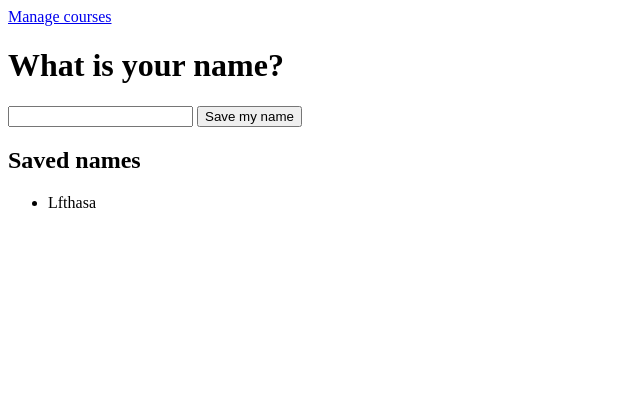
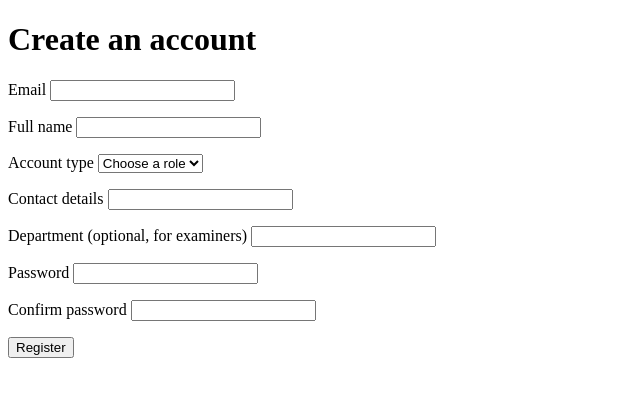
Before and after one commit to 23f2002196-netizen/MAD-1-Project, a Flask app: page / in a window 1280 px wide. Shown: the top 397 px of the page, without its empty margins (0-640 px from the left). Run offline with Flask 3, Linux system fonts and the light colour scheme; data comes from the database, SQL or seed files in the repository.

Commit message:
added admin login creation function; user registration function and the htm for the home pade where the login and register stuff goes

```diff
--- a/app.py
+++ b/app.py
@@ -1,8 +1,11 @@
 from contextlib import closing
+import getpass
 from pathlib import Path
 import sqlite3
+import re
 
-from flask import Flask, redirect, render_template, request, url_for
+from flask import Flask, redirect, render_template, request, url_for, request
+from werkzeug.security import generate_password_hash
 
 app = Flask(__name__)
 database_path = Path(__file__).parent / "examinationapp.db"
@@ -263,29 +266,6 @@ with closing(sqlite3.connect(database_path)) as database:
     database.commit()
 
 
-@app.route("/", methods=["GET", "POST"])
-def home():
-    with closing(sqlite3.connect(database_path)) as database:
-        if request.method == "POST":
-            name = request.form.get("name", "").strip()
-
-            if not name or len(name) > 100:
-                return "Enter a name between 1 and 100 characters.", 400
-
-            database.execute(
-                "INSERT INTO person (name) VALUES (?)",
-                (name,)
-            )
-            database.commit()
-
-            return redirect(url_for("home"))
-
-        names = database.execute(
-            "SELECT name FROM person ORDER BY id DESC"
-        ).fetchall()
-
-    return render_template("index.html", names=names)
-
 @app.route("/admin/courses", methods=["GET", "POST"])
 def admin_courses():
     error = None
@@ -335,3 +315,212 @@ def admin_courses():
         courses=courses,
         error=error
     )
+
+@app.cli.command("create-admin")
+def create_admin():
+    with closing(sqlite3.connect(database_path)) as database:
+        database.execute("PRAGMA foreign_keys = ON")
+
+        existing_admin = database.execute(
+            "SELECT user_id FROM users WHERE role = ?",
+            ("Admin",)
+        ).fetchone()
+
+        if existing_admin:
+            print("An admin already exists. No changes made.")
+            return
+
+        email = input("Admin email: ").strip().lower()
+        password = getpass("Admin password: ")
+        confirmation = getpass("Confirm password: ")
+
+        if not email or not password:
+            print("Email and password are required.")
+            return
+
+        if password != confirmation:
+            print("Passwords do not match. No account created.")
+            return
+
+        password_hash = generate_password_hash(password)
+
+        try:
+            database.execute(
+                """
+                INSERT INTO users (email, password_hash, role)
+                VALUES (?, ?, ?)
+                """,
+                (email, password_hash, "Admin")
+            )
+            database.commit()
+
+        except sqlite3.IntegrityError:
+            print("Account creation failed. Check whether the email exists.")
+            return
+
+        print("Admin account created.")
+
+def create_student(email, password, name, contact_details=""):
+    return _create_account(
+        email=email,
+        password=password,
+        name=name,
+        contact_details=contact_details,
+        role="Student"
+    )
+
+def create_examiner(
+    email, password, name, contact_details="", department=""
+):
+    return _create_account(
+        email=email,
+        password=password,
+        name=name,
+        contact_details=contact_details,
+        role="Examiner",
+        department=department
+    )
+
+def _create_account(
+    email, password, name, contact_details, role, department=""
+):
+    # Normalize text, but preserve the password exactly as entered.
+    email = email.strip().lower()
+    name = name.strip()
+    contact_details = contact_details.strip()
+    department = department.strip()
+
+    if role not in ("Student", "Examiner"):
+        raise ValueError("Only students and examiners can register.")
+
+    if not email:
+        raise ValueError("Email is required.")
+
+    if not password:
+        raise ValueError("Password is required.")
+
+    if not 1 <= len(name) <= 150:
+        raise ValueError("Name must contain 1 to 150 characters.")
+
+    if len(department) > 100:
+        raise ValueError("Department must be at most 100 characters.")
+
+    with closing(sqlite3.connect(database_path)) as database:
+        database.execute("PRAGMA foreign_keys = ON")
+
+        with database:
+            existing_user = database.execute(
+                "SELECT user_id FROM users WHERE email = ?",
+                (email,)
+            ).fetchone()
+
+            if existing_user:
+                raise ValueError("An account with this email already exists.")
+
+            password_hash = generate_password_hash(password)
+
+            cursor = database.execute(
+                """
+                INSERT INTO users (email, password_hash, role)
+                VALUES (?, ?, ?)
+                """,
+                (email, password_hash, role)
+            )
+
+            user_id = cursor.lastrowid
+
+            if role == "Student":
+                database.execute(
+                    """
+                    INSERT INTO student (
+                        user_id, name, contact_details, status
+                    )
+                    VALUES (?, ?, ?, ?)
+                    """,
+                    (user_id, name, contact_details, "Active")
+                )
+
+            else:
+                database.execute(
+                    """
+                    INSERT INTO examiner_profile (
+                        user_id, name, contact_details, department, status
+                    )
+                    VALUES (?, ?, ?, ?, ?)
+                    """,
+                    (
+                        user_id, name, contact_details,
+                        department, "Pending"
+                    )
+                )
+
+    return user_id
+
+@app.route("/", methods=["GET", "POST"])
+def home():
+    error = None
+    values = {}
+
+    if request.method == "POST":
+        # Keep non-password values so errors don't erase the form.
+        values = {
+            "email": request.form.get("email", "").strip().lower(),
+            "name": request.form.get("name", "").strip(),
+            "contact_details": request.form.get(
+                "contact_details", ""
+            ).strip(),
+            "department": request.form.get("department", "").strip(),
+            "role": request.form.get("role", "")
+        }
+
+        password = request.form.get("password", "")
+        confirmation = request.form.get("confirm_password", "")
+
+        if values["role"] not in ("Student", "Examiner"):
+            error = "Choose Student or Examiner."
+
+        elif not re.fullmatch(
+            r"[^@\s]+@[^@\s]+\.[^@\s]+", values["email"]
+        ):
+            error = "Enter a valid email address."
+
+        elif password != confirmation:
+            error = "Passwords do not match."
+
+        else:
+            try:
+                if values["role"] == "Student":
+                    create_student(
+                        email=values["email"],
+                        password=password,
+                        name=values["name"],
+                        contact_details=values["contact_details"]
+                    )
+
+                else:
+                    create_examiner(
+                        email=values["email"],
+                        password=password,
+                        name=values["name"],
+                        contact_details=values["contact_details"],
+                        department=values["department"]
+                    )
+
+            except ValueError as exception:
+                error = str(exception)
+
+            except sqlite3.IntegrityError:
+                error = (
+                    "Registration could not be completed. "
+                    "The email may already be registered."
+                )
+
+            else:
+                return redirect(url_for("home", created="1"))
+
+    return render_template(
+        "index.html",
+        error=error,
+        values=values,
+        created=request.args.get("created") == "1"
+    )
--- a/templates/index.html
+++ b/templates/index.html
@@ -2,23 +2,93 @@
 <html lang="en">
 <head>
     <meta charset="utf-8">
-    <title>Name saver</title>
+    <title>Register</title>
 </head>
 <body>
-    <a href="{{ url_for('admin_courses') }}">Manage courses</a>
-    <h1>What is your name?</h1>
+    <h1>Create an account</h1>
+
+    {% if created %}
+        <p>
+            Account created. Examiner accounts need admin approval
+            before dashboard access.
+        </p>
+    {% endif %}
+
+    {% if error %}
+        <p role="alert">{{ error }}</p>
+    {% endif %}
 
     <form method="post">
-        <input name="name" maxlength="100" required>
-        <button type="submit">Save my name</button>
+        <p>
+            <label>
+                Email
+                <input type="email" name="email" required
+                       value="{{ values.get('email', '') }}">
+            </label>
+        </p>
+
+        <p>
+            <label>
+                Full name
+                <input type="text" name="name" maxlength="150"
+                       required value="{{ values.get('name', '') }}">
+            </label>
+        </p>
+
+        <p>
+            <label>
+                Account type
+                <select name="role" required>
+                    <option value="">Choose a role</option>
+                    <option value="Student"
+                        {% if values.get('role') == 'Student' %}
+                            selected
+                        {% endif %}>
+                        Student
+                    </option>
+                    <option value="Examiner"
+                        {% if values.get('role') == 'Examiner' %}
+                            selected
+                        {% endif %}>
+                        Examiner
+                    </option>
+                </select>
+            </label>
+        </p>
+
+        <p>
+            <label>
+                Contact details
+                <input type="text" name="contact_details"
+                       value="{{ values.get('contact_details', '') }}">
+            </label>
+        </p>
+
+        <p>
+            <label>
+                Department (optional, for examiners)
+                <input type="text" name="department" maxlength="100"
+                       value="{{ values.get('department', '') }}">
+            </label>
+        </p>
+
+        <p>
+            <label>
+                Password
+                <input type="password" name="password"
+                       autocomplete="new-password" required>
+            </label>
+        </p>
+
+        <p>
+            <label>
+                Confirm password
+                <input type="password" name="confirm_password"
+                       autocomplete="new-password" required>
+            </label>
+        </p>
+
+        <button type="submit">Register</button>
     </form>
-
-    <h2>Saved names</h2>
-
-    <ul>
-        {% for person in names %}
-            <li>{{ person[0] }}</li>
-        {% endfor %}
-    </ul>
 </body>
 </html>
```
